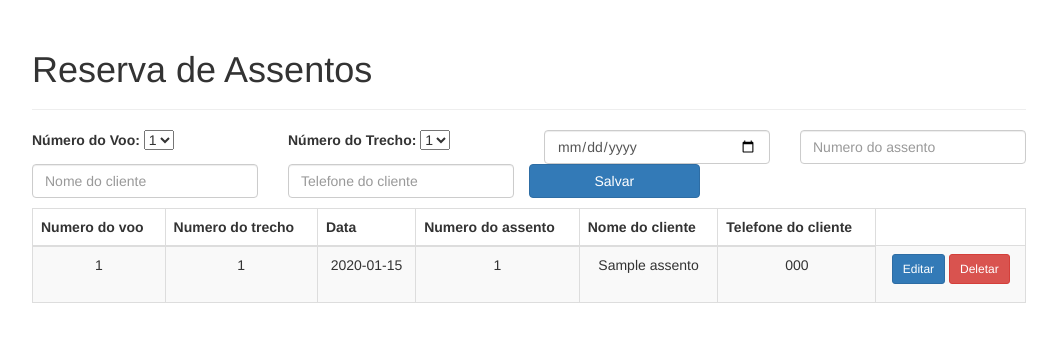
After one commit to engcrisoliveira/projeto_iaad, a Flask app: page /reserva_assento in a window 1280 px wide. The commit adds this page. Shown: the top 342 px of the page, without its empty margins (111-1168 px from the left). Run offline with Flask 2, Linux system fonts and the light colour scheme; tables that the repository leaves empty hold one stand-in row (values such as "Sample post"); some libraries are stand-ins or nearby versions.

Commit message:
CRUS Reserva assento

```diff
--- a/dao/aeronave_dao.py
+++ b/dao/aeronave_dao.py
@@ -14,7 +14,7 @@ class AeronaveDao:
         cursor = self.__db.connection.cursor()
 
         if (aeronave.codigo_aeronave):
-            cursor.execute(SQL_ATUALIZA_AERONAVE,(aeronave.numero_total_assentos, aeronave.tipo_aeronave))
+            cursor.execute(SQL_ATUALIZA_AERONAVE,(aeronave.numero_total_assentos, aeronave.tipo_aeronave, aeronave.codigo_aeronave))
         else:
             cursor.execute(SQL_CRIA_AERONAVE, (aeronave.numero_total_assentos, aeronave.tipo_aeronave))
             aeronave.codigo_aeronave = cursor.lastrowid
@@ -29,11 +29,12 @@ class AeronaveDao:
 
     def busca_por_codigo_aeronave(self, codigo_aeronave):
         cursor = self.__db.connection.cursor()
-        cursor.execute(SQL_AERONAVE_POR_CODIGO_AERONAVE, (codigo_aeronave))
+        cursor.execute(SQL_AERONAVE_POR_CODIGO_AERONAVE, (codigo_aeronave,))
         tupla = cursor.fetchone()
         return Aeronave(tupla[1],tupla[2], codigo_aeronave=tupla[0])
 
     def deletar(self, codigo_aeronave):
+        codigo_aeronave = codigo_aeronave
         self.__db.connection.cursor().execute(SQL_DELETA_AERONAVE, (codigo_aeronave))
         self.__db.connection.commit()
 
--- /dev/null
+++ b/models/reserva_assento.py
@@ -0,0 +1,8 @@
+class Reserva_assento:
+    def __init__(self,Numero_voo, Numero_trecho, Dataa, Numero_assento, Nome_cliente, Telefone_cliente):
+        self.numero_voo = Numero_voo
+        self.numero_trecho = Numero_trecho
+        self.dataa = Dataa
+        self.numero_assento = Numero_assento
+        self.nome_cliente = Nome_cliente
+        self.telefone_cliente = Telefone_cliente
--- a/templates/index.html
+++ b/templates/index.html
@@ -6,6 +6,7 @@
        <li><h2><a href="{{ url_for('trecho_voo') }}">Trecho do Voo</a></h2></li>
        <li><h2><a href="{{ url_for('tipo_aeronave') }}">Tipo da Aeronave</a></h2></li>
        <li><h2><a href="{{ url_for('pode_pousar') }}">Pode Pousar</a></h2></li>
+       <li><h2><a href="{{ url_for('reserva_assento') }}">Reserva Assento</a></h2></li>
        <li><h2><a href="{{ url_for('aeronave') }}">Aeronave</a></h2></li>
        <li><h2><a href="{{ url_for('buscar_assento') }}">Buscar Assento (Stored Procedure)</a></h2></li>
     </ul>
--- /dev/null
+++ b/templates/reserva_assento.html
@@ -0,0 +1,155 @@
+{% extends "template.html" %}
+{% block conteudo %}
+    {% if reserva %}
+    <form action="{{url_for('atualizar_reserva_assento')}}" method="POST" enctype="multipart/form-data">
+      <input type="hidden" name="numero_voo_escolhido" value="{{ reserva.numero_voo }}">
+      <input type="hidden" name="numero_trecho_escolhido" value="{{ reserva.numero_trecho }}">
+      <input type="hidden" name="dataa_escolhido" value="{{ reserva.dataa }}">
+      <input type="hidden" name="numero_assento_escolhido" value="{{ reserva.numero_assento }}">
+
+    <div class="row">
+        <div class="col-md-3">
+            <label>Numero do voo</label>
+            <input type="text"
+          id="numero_voo"
+          name="numero_voo"
+          class="form-control"
+          placeholder="Numero do Voo"
+          value="{{ reserva.numero_voo }}"> <!--escolhe: voo-->
+        </div>
+        <div class="col-md-3">
+            <input type="text"
+          id="numero_trecho"
+          name="numero_trecho"
+          class="form-control"
+          placeholder="Numero do Trecho"
+          value="{{ reserva.numero_trecho }}"> <!--escolhe: trecho-->
+        </div>
+        <div class="col-md-3">
+            <input type="date"
+          id="dataa"
+          name="dataa"
+          class="form-control"
+          placeholder="Data"
+          value="{{ reserva.dataa }}">
+        </div>
+        <div class="col-md-3">
+            <input type="number"
+          id="numero_assento"
+          name="numero_assento"
+          class="form-control"
+          placeholder="Numero do assento"
+          value="{{ reserva.numero_assento }}"> <!--escolhe: assento-->
+        </div>
+        <div class="col-md-3">
+            <input type="text"
+          id="nome_cliente"
+          name="nome_cliente"
+          class="form-control"
+          placeholder="Nome do cliente"
+          value="{{ reserva.nome_cliente }}">
+        </div>
+        <div class="col-md-3">
+            <input type="text"
+          id="telefone_cliente"
+          name="telefone_cliente"
+          class="form-control"
+          placeholder="Telefone do cliente"
+          value="{{ reserva.telefone_cliente }}">
+        </div>
+        <button type="submit" class="btn btn-primary btn-salvar col-md-2">Salvar</button>
+        <a href="/reserva_assento" class="btn btn-primary col-md-1" role="button">Voltar</a>
+    </div>
+    </form>
+
+    {% else %}
+    <form action="{{ url_for('criar_reserva_assento') }}" method="POST" enctype="multipart/form-data">
+        <div class="row">
+            <div class="col-md-3">
+              <label for="numero_voo">Número do Voo:</label>
+              <select name="numero_voo" id="numero_voo" }}>
+                  {% for voo in voos %}
+                      <option value="{{ voo.numero_voo }}">{{ voo.numero_voo }}</option>
+                  {% endfor %}
+                </select>
+            </div>
+            <div class="col-md-3">
+              <label for="numero_trecho">Número do Trecho:</label>
+              <select name="numero_trecho" id="numero_trecho" }}>
+                  {% for trecho in trecho_voos %}
+                      <option value="{{ trecho.numero_trecho }}">{{ trecho.numero_trecho }}</option>
+                  {% endfor %}
+                </select>
+            </div>
+            <div class="col-md-3">
+                <input type="date"
+              id="dataa"
+              name="dataa"
+              class="form-control"
+              placeholder="Data"
+              >
+            </div>
+            <div class="col-md-3">
+                <input type="number"
+              id="numero_assento"
+              name="numero_assento"
+              class="form-control"
+              placeholder="Numero do assento"
+              > <!--escolhe: assento-->
+            </div>
+            <div class="col-md-3">
+                <input type="text"
+              id="nome_cliente"
+              name="nome_cliente"
+              class="form-control"
+              placeholder="Nome do cliente"
+              >
+            </div>
+            <div class="col-md-3">
+                <input type="text"
+              id="telefone_cliente"
+              name="telefone_cliente"
+              class="form-control"
+              placeholder="Telefone do cliente"
+              >
+            </div>
+            <button type="submit" class="btn btn-primary btn-salvar col-md-2">Salvar</button>
+        </div>
+    </form>
+
+    {% endif %}
+    <table class="table table-striped table-responsive table-bordered">
+        <thead class="thead-default">
+            <tr>
+                <th>Numero do voo</th>
+                <th>Numero do trecho</th>
+                <th>Data</th>
+                <th>Numero do assento</th>
+                <th>Nome do cliente</th>
+                <th>Telefone do cliente</th>
+            </tr>
+        </thead>
+        <tbody>
+            {% for reserva_assento in reservas %}
+             <tr>
+                 <td>{{ reserva_assento.numero_voo }}</td>
+                 <td>{{ reserva_assento.numero_trecho}}</td>
+                 <td>{{ reserva_assento.dataa }}</td>
+                 <td>{{ reserva_assento.numero_assento }}</td>
+                 <td>{{ reserva_assento.nome_cliente }}</td>
+                 <td>{{ reserva_assento.telefone_cliente }}</td>
+                 <td>
+                    <a class="btn btn-primary btn-sm" href="{{ url_for('reserva_assento',
+                    numero_voo=reserva_assento.numero_voo,
+                    numero_trecho=reserva_assento.numero_trecho,
+                    dataa=reserva_assento.dataa,
+                    numero_assento=reserva_assento.numero_assento) }}"> Editar
+                    </a>
+                    <a class="btn btn-danger btn-sm" href="{{ url_for('deletar_reserva_assento', numero_voo=reserva_assento.numero_voo,
+                    numero_trecho=reserva_assento.numero_trecho,dataa=reserva_assento.dataa,numero_assento=reserva_assento.numero_assento)}}">Deletar</a>
+                </td>
+             </tr>
+            {% endfor %}
+        </tbody>
+    </table>
+{% endblock %}
--- a/views/__init__.py
+++ b/views/__init__.py
@@ -6,3 +6,5 @@ from views.aeronave_view import *
 from views.pode_pousar_view import *
 from views.index_view import *
 from views.busca_assento_view import *
+from views.reserva_assento_view import *
+from views.index_view import *
--- /dev/null
+++ b/views/reserva_assento_view.py
@@ -0,0 +1,79 @@
+from dao.trecho_voo_dao import Trecho_vooDao
+from dao.voo_dao import VooDao
+from models.reserva_assento import Reserva_assento
+from flask import render_template, request, redirect, url_for
+from dao.reserva_assento_dao import Reserva_assentoDao
+from main import db, app
+
+reserva_assento_dao = Reserva_assentoDao(db)
+voo_dao = VooDao (db)
+trecho_voo_dao = Trecho_vooDao(db)
+
+@app.route('/reserva_assento')
+@app.route('/reserva_assento/<int:numero_voo>/<int:numero_trecho>/<string:dataa>/<int:numero_assento>')
+def reserva_assento(numero_voo=None, numero_trecho=None, dataa=None, numero_assento=None):
+    reservas = reserva_assento_dao.listar()
+    voos = voo_dao.listar()
+    trecho_voos = trecho_voo_dao.listar()
+    if numero_voo and numero_trecho and dataa and numero_assento:
+        reserva = reserva_assento_dao.buscar_reserva(numero_voo,numero_trecho,dataa,numero_assento)
+        return render_template('reserva_assento.html', titulo='Editado Reserva Assento',
+        voos=voos,trecho_voos=trecho_voos,  reserva = reserva, reservas=reservas)
+    else:
+        return render_template('reserva_assento.html', titulo='Reserva de Assentos',voos=voos,trecho_voos=trecho_voos, reservas=reservas)
+
+@app.route('/criar_reserva_assento', methods=['POST',])
+def criar_reserva_assento():
+    numero_voo = request.form['numero_voo']
+    numero_trecho = request.form['numero_trecho']
+    dataa = request.form['dataa']
+    numero_assento = request.form['numero_assento']
+    nome_cliente = request.form['nome_cliente']
+    telefone_cliente = request.form['telefone_cliente']
+    reserva = Reserva_assento(
+        Numero_voo = numero_voo,
+        Numero_trecho = numero_trecho,
+        Dataa = dataa,
+        Numero_assento = numero_assento,
+        Nome_cliente = nome_cliente,
+        Telefone_cliente = telefone_cliente
+    )
+    reserva = reserva_assento_dao.salvar(reserva)
+    return redirect(url_for('reserva_assento'))
+
+@app.route('/atualizar_reserva_assento', methods=['POST'])
+def atualizar_reserva_assento():
+    numero_voo = request.form['numero_voo']
+    numero_trecho = request.form['numero_trecho']
+    dataa = request.form['dataa']
+    numero_assento = request.form['numero_assento']
+    nome_cliente = request.form['nome_cliente']
+    telefone_cliente = request.form['telefone_cliente']
+    reserva = Reserva_assento(
+        Numero_voo = numero_voo,
+        Numero_trecho = numero_trecho,
+        Dataa = dataa,
+        Numero_assento = numero_assento,
+        Nome_cliente = nome_cliente,
+        Telefone_cliente = telefone_cliente
+    )
+    numero_voo_escolhido = request.form['numero_voo_escolhido']
+    numero_trecho_escolhido = request.form['numero_trecho_escolhido']
+    dataa_escolhido = request.form['dataa_escolhido']
+    numero_assento_escolhido = request.form['numero_assento_escolhido']
+    reserva_escolhido = Reserva_assento(
+        Numero_voo = numero_voo_escolhido,
+        Numero_trecho = numero_trecho_escolhido,
+        Dataa = dataa_escolhido,
+        Numero_assento = numero_assento_escolhido,
+        Nome_cliente = nome_cliente,
+        Telefone_cliente = telefone_cliente
+    )
+    reserva_assento_dao.salvar(reserva,reserva_escolhido)
+    return redirect(url_for('reserva_assento'))
+
+
+@app.route('/deletar_reserva_assento/<int:numero_voo>/<int:numero_trecho>/<string:dataa>/<int:numero_assento>')
+def deletar_reserva_assento(numero_voo,numero_trecho, dataa,numero_assento):
+    reserva_assento_dao.deletar(numero_voo,numero_trecho,dataa, numero_assento)
+    return redirect(url_for('reserva_assento'))
```
Also changed, not shown: dao/reserva_assento_dao.py (added, +68 -0 lines), views/aeronave_view.py (+5 -6 lines).
